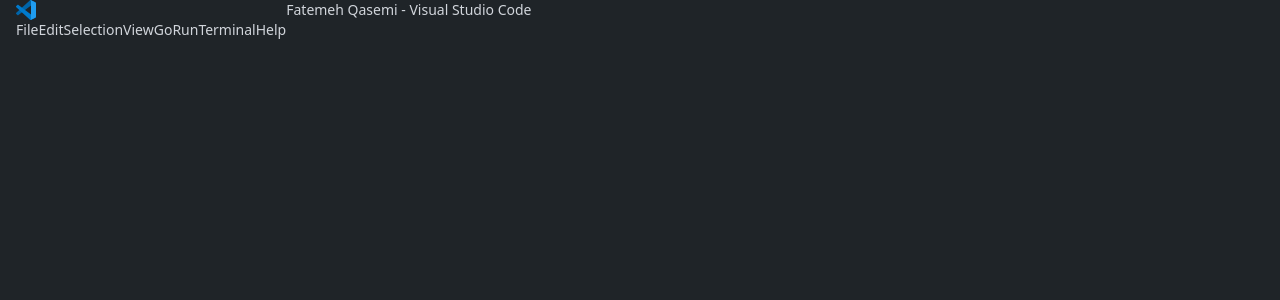
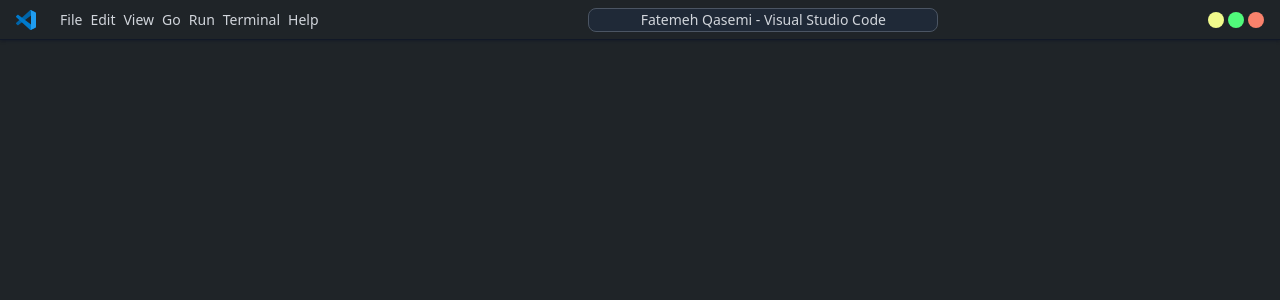
Before and after one commit to fatemehqasemii/Portfolio, a Next.js app: page / in a window 1280 px wide. Shown: the top 300 px of the page. Built offline with nearby package versions, Linux system fonts and the light colour scheme.

Commit message:
Fix header

```diff
--- a/src/app/_components/header/header.tsx
+++ b/src/app/_components/header/header.tsx
@@ -4,7 +4,6 @@
   const navList = [
     { name: "File" },
     { name: "Edit" },
-    { name: "Selection" },
     { name: "View" },
     { name: "Go" },
     { name: "Run" },
@@ -12,8 +11,8 @@
     { name: "Help" },
   ];
   return (
-    <div className="px-4 flex">
-      <div>
+    <div className="px-4 flex justify-between border-b border-gray-900 shadow shadow-gray-900/50 items-center h-10">
+      <div className="flex gap-6">
         <Image
           src="/icons/VS-Code.svg"
           alt="logo"
@@ -21,7 +20,7 @@
           height={15}
           className="w-4 h-4  md:w-5 md:h-5"
         />
-        <ul className="text-sm text-gray-300 flex">
+        <ul className="text-sm text-gray-300 md:flex hidden gap-2">
           {navList?.map((items, index) => (
             <li key={index} className="cursor-pointer">
               {items?.name}
@@ -30,40 +29,18 @@
         </ul>
       </div>
       <div>
-        <div className="">
-          <h5 className="text-sm text-gray-300">
+        <div className="rounded-lg border border-gray-600 bg-gray-800 w-[200px] h-5 sm:h-6 sm:w-[350px] flex justify-center items-center">
+          <h5 className="sm:text-sm text-gray-300 text-[10px]">
             Fatemeh Qasemi - Visual Studio Code
           </h5>
         </div>
       </div>
-      <div>
-        <span className="w-2 h-2 bg-[#f1fa8c] rounded-full"></span>
-        <span className="w-2 h-2 bg-[#50fa7b] rounded-full"></span>
-        <span className="w-2 h-2 bg-red-700 rounded-full"></span>
+      <div className="flex gap-1">
+        <span className="w-2 h-2 md:w-4 md:h-4 bg-[#f1fa8c] rounded-full"></span>
+        <span className="w-2 h-2 md:w-4 md:h-4 bg-[#50fa7b] rounded-full"></span>
+        <span className="w-2 h-2 md:w-4 md:h-4 bg-[#f9826c] rounded-full"></span>
       </div>
     </div>
   );
 };
 export default Header;
-// <div className="h-10 w-full md:px-4 px-8 border-b border-gray-900 shadow shadow-gray-900/50 flex items-center justify-between">
-//   <div className="flex items-center">
-//     <Image src="/icons/VS-Code.svg" alt="logo" width={15} height={15} />
-//     <ul className="hidden 900px:flex md:gap-6 gap-3 md:text-sm text-[10px] text-gray-100">
-//       {navList?.map((items, index) => (
-//         <li key={index} className="cursor-pointer">
-//           {items?.name}
-//         </li>
-//       ))}
-//     </ul>
-//   </div>
-//   <div className="">
-//     <div className="w-[200px] md:w-[500px] h-6 rounded-lg border border-gray-600 bg-gray-800 flex justify-center items-center text-gray-100 md:text-sm text-[10px]">
-//       <h4>Fatemeh Qasemi - Visual Studio Code</h4>
-//     </div>
-//   </div>
-//   <div className="flex gap-2">
-//     <span className="md:w-4 md:h-4 w-2 h-2 bg-[#f1fa8c] rounded-full"></span>
-//     <span className="md:w-4 md:h-4 w-2 h-2 bg-[#50fa7b] rounded-full"></span>
-//     <span className="md:w-4 md:h-4 w-2 h-2 bg-red-700 rounded-full"></span>
-//   </div>
-// </div>
```
Also changed, not shown: src/app/_components/footer/footer.tsx (added, +8 -0 lines).
